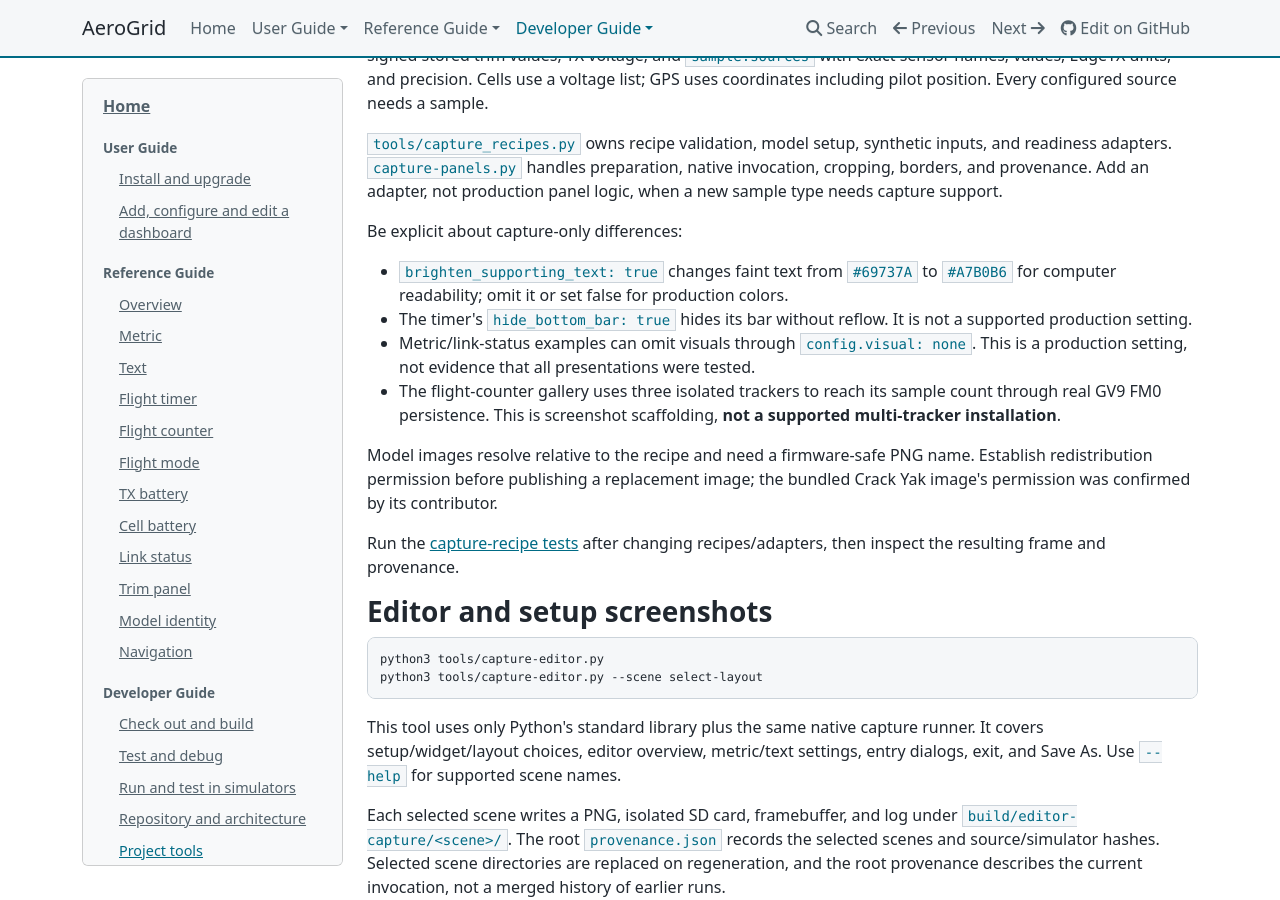
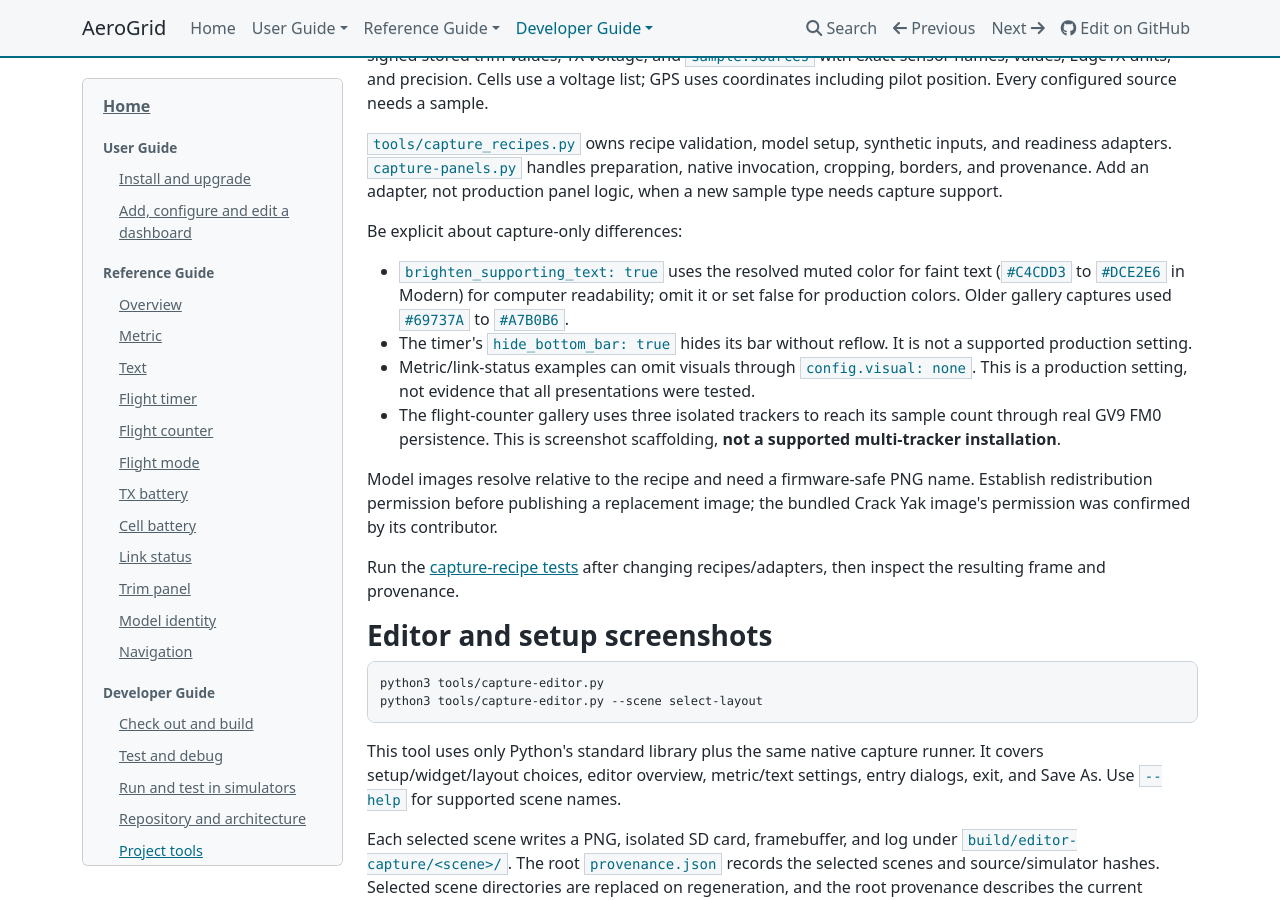
Before and after one commit to thomaskistler/aero-grid, an MkDocs documentation site: the page built from docs/developer-guide/tools.md, in a window 1280 px wide and 900 px high, scrolled down 1566 px. Built offline with MkDocs 1.6.1, drawn with Linux system fonts in a browser that asks for light colours; nearby versions of some CDN libraries.

Commit message:
Brighten Modern theme supporting text for outdoor readability
Co-authored-by: Copilot App <223556219+Copilot@users.noreply.github.com>

```diff
--- a/docs/developer-guide/tools.md
+++ b/docs/developer-guide/tools.md
@@ -83,8 +83,9 @@ production panel logic, when a new sample type needs capture support.
 
 Be explicit about capture-only differences:
 
-- `brighten_supporting_text: true` changes faint text from `#69737A` to
-  `#A7B0B6` for computer readability; omit it or set false for production colors.
+- `brighten_supporting_text: true` uses the resolved muted color for faint text
+  (`#C4CDD3` to `#DCE2E6` in Modern) for computer readability; omit it or set false
+  for production colors. Older gallery captures used `#69737A` to `#A7B0B6`.
 - The timer's `hide_bottom_bar: true` hides its bar without reflow. It is not
   a supported production setting.
 - Metric/link-status examples can omit visuals through `config.visual: none`.
```
Also changed, not shown: plans/aerogrid-spec.md (+6 -2 lines), plans/documentation-images.md (+5 -0 lines), 4 other files.
